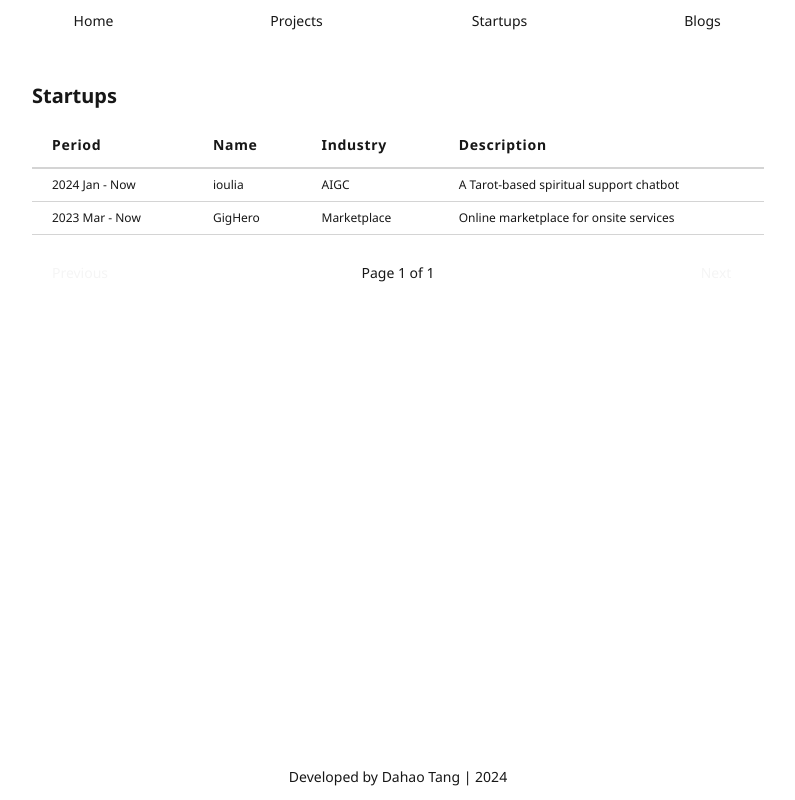
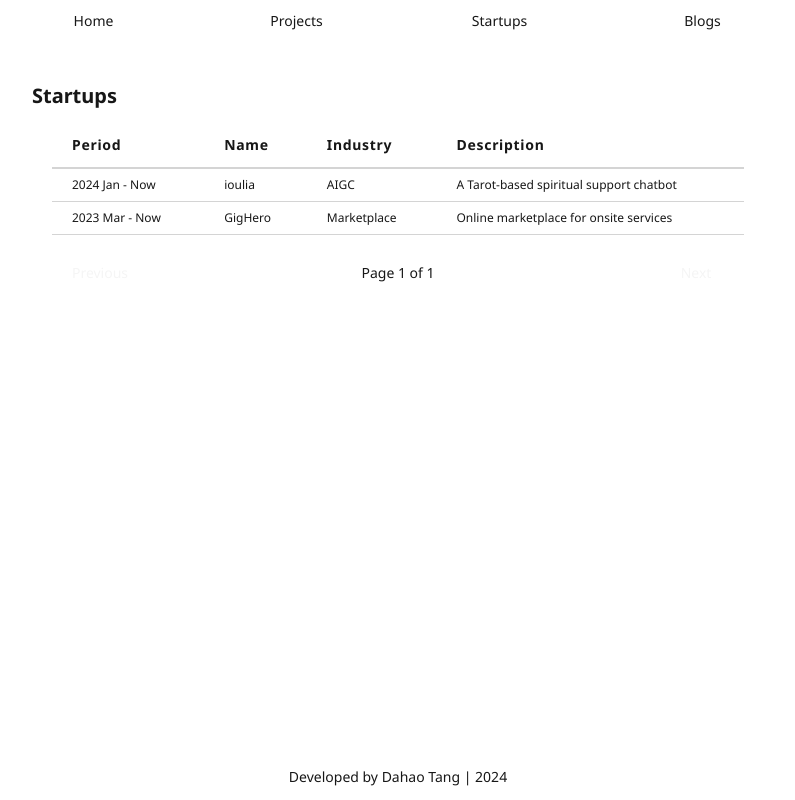
Before and after one commit to DahaoTang/DahaoTang.github.io, a Next.js app: page /startup in a window 1280 px wide. Shown: the whole page, without its empty margins (242-1037 px from the left). Built offline with nearby package versions, Linux system fonts and the light colour scheme.

Commit message:
layout updated

```diff
--- a/app/components/PaginatedList.tsx
+++ b/app/components/PaginatedList.tsx
@@ -27,7 +27,7 @@ const PaginatedList: React.FC<PaginatedListProps> = ({
 	};
 
 	return (
-		<div>
+		<div className="mx-5">
 			<table className="min-w-full leading-normal table-fixed">
 				<thead>
 					<tr>
```
